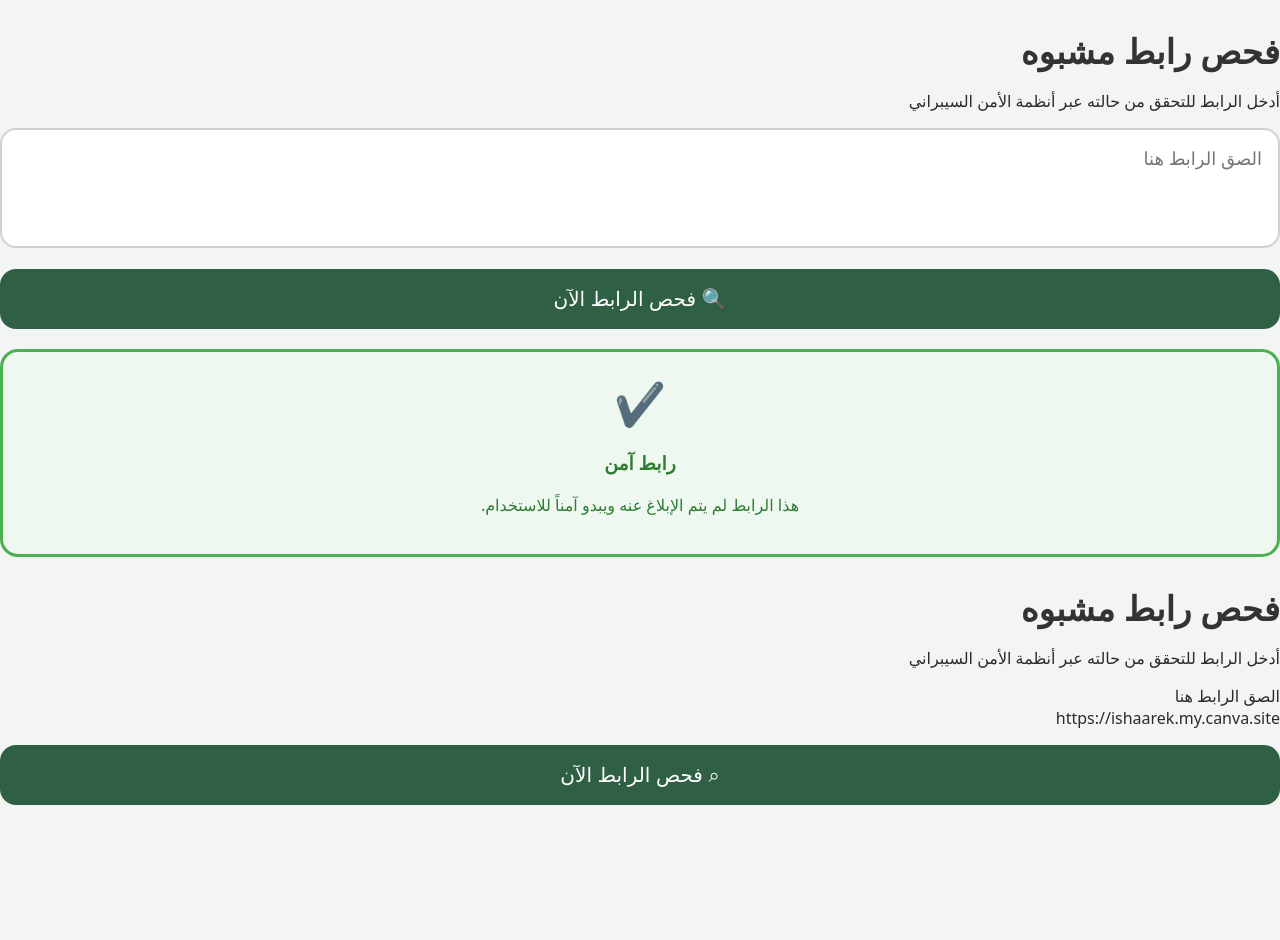
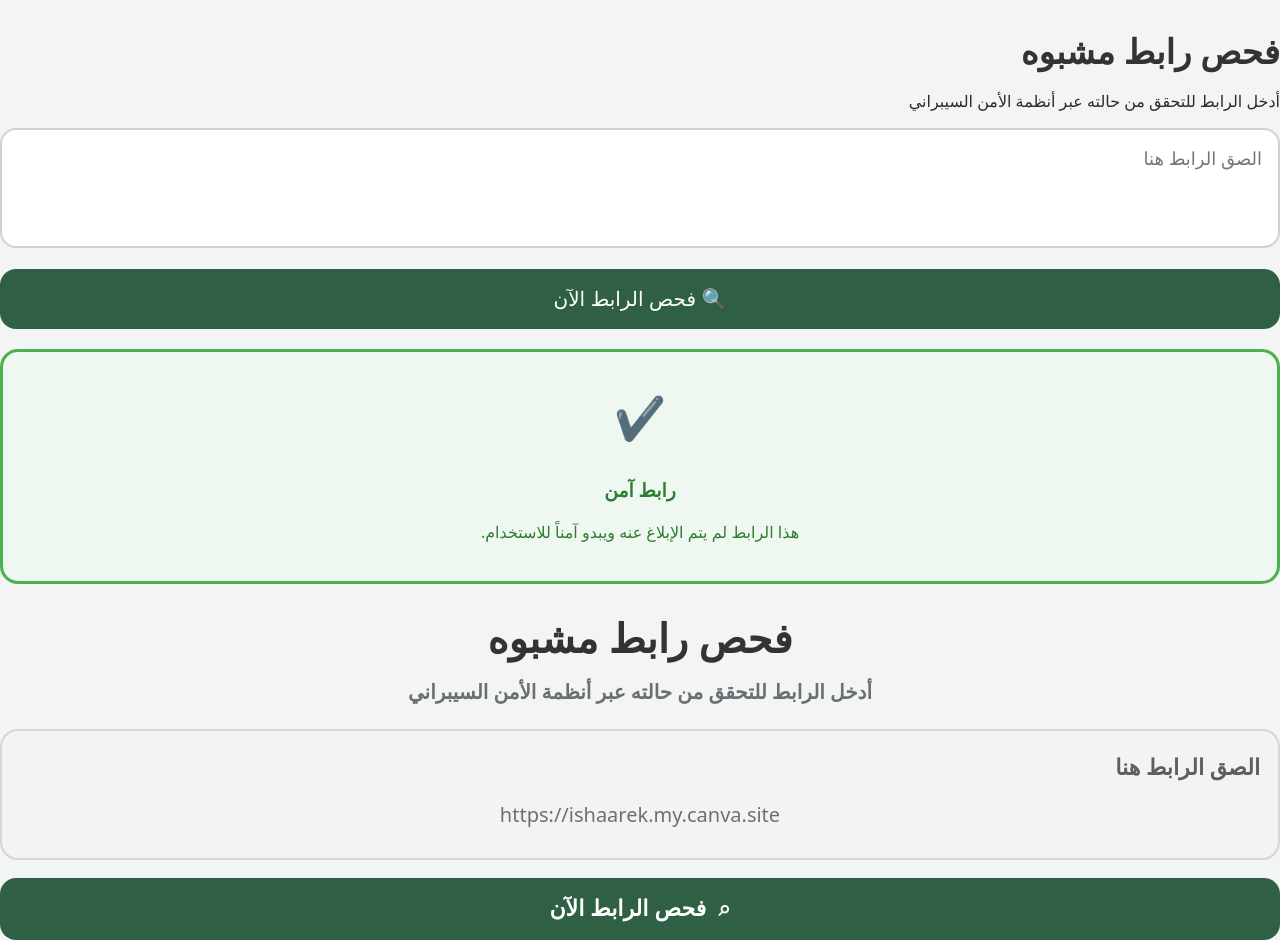
Before and after one commit to wfsn1426-blip/isshaark, a plain HTML site: page check.html in a window 1280 px wide. Both pictures are taken after a click on the button "🔍 فحص الرابط الآن". Before the commit the page ends 828 px from the top, so only its background shows below. Drawn offline with Linux system fonts and the light colour scheme.

Commit message:
Update style.css

```diff
--- a/style.css
+++ b/style.css
@@ -546,3 +546,124 @@ button{
 .hidden{
   display:none;
 }
+/* ==== Check page (مثل الصورة) ==== */
+.check-page .page-title{
+  text-align:center;
+  font-weight:900;
+  font-size:40px;
+  margin:26px 0 8px;
+}
+
+.check-page .page-desc{
+  text-align:center;
+  color:#6b6f73;
+  font-size:20px;
+  font-weight:600;
+  margin:0 0 18px;
+  line-height:1.9;
+}
+
+.input-card{
+  border:2px solid rgba(0,0,0,.12);
+  border-radius:18px;
+  background:#f3f3f3;
+  padding:20px 18px;
+}
+
+.input-label{
+  font-weight:900;
+  color:#5b5f63;
+  font-size:22px;
+  margin-bottom:10px;
+  text-align:right;
+}
+
+.fake-input{
+  border-radius:14px;
+  background:transparent;
+  color:#6c7074;
+  font-size:20px;
+  padding:10px 6px;
+  direction:ltr;
+  text-align:center;
+}
+
+.scan-btn{
+  width:100%;
+  margin-top:18px;
+  background:#2f5f45;
+  color:#fff;
+  border:none;
+  border-radius:16px;
+  padding:18px 16px;
+  font-size:22px;
+  font-weight:900;
+  cursor:pointer;
+  display:flex;
+  align-items:center;
+  justify-content:center;
+  gap:12px;
+}
+
+.scan-btn:hover{ filter:brightness(.96); }
+
+.scan-icon{
+  font-size:22px;
+  opacity:.95;
+}
+
+/* نتيجة مثل الصورة */
+.result-card{
+  margin-top:18px;
+  border-radius:18px;
+  padding:26px 18px;
+  text-align:center;
+  border:3px solid;
+  background:#edf6ef;
+}
+
+.result-card.safe{
+  border-color:#2f5f45;
+}
+
+.result-icon{
+  width:84px;
+  height:84px;
+  margin:0 auto 10px;
+  border-radius:50%;
+  position:relative;
+  display:grid;
+  place-items:center;
+}
+
+.result-icon .ring{
+  position:absolute;
+  inset:0;
+  border-radius:50%;
+  border:4px solid rgba(47,95,69,.35);
+  background:rgba(47,95,69,.08);
+}
+
+.result-icon .check{
+  position:relative;
+  font-size:44px;
+  font-weight:900;
+  color:#2f5f45;
+}
+
+.result-title{
+  margin:6px 0 10px;
+  font-size:30px;
+  font-weight:900;
+  color:#2f5f45;
+}
+
+.result-text{
+  margin:0;
+  font-size:20px;
+  font-weight:700;
+  color:#6b6f73;
+  line-height:1.9;
+}
+
+.hidden{ display:none; }
```
